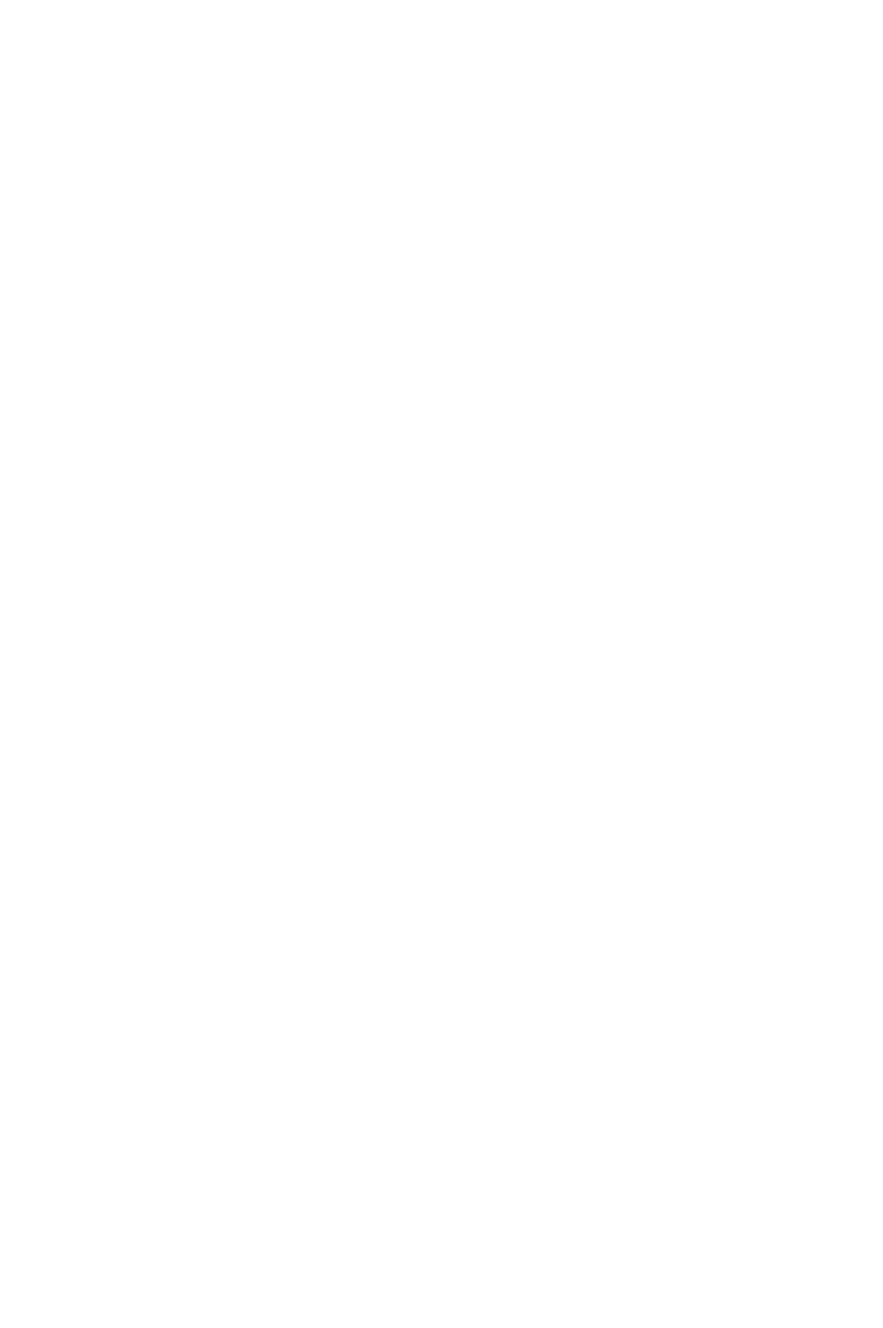
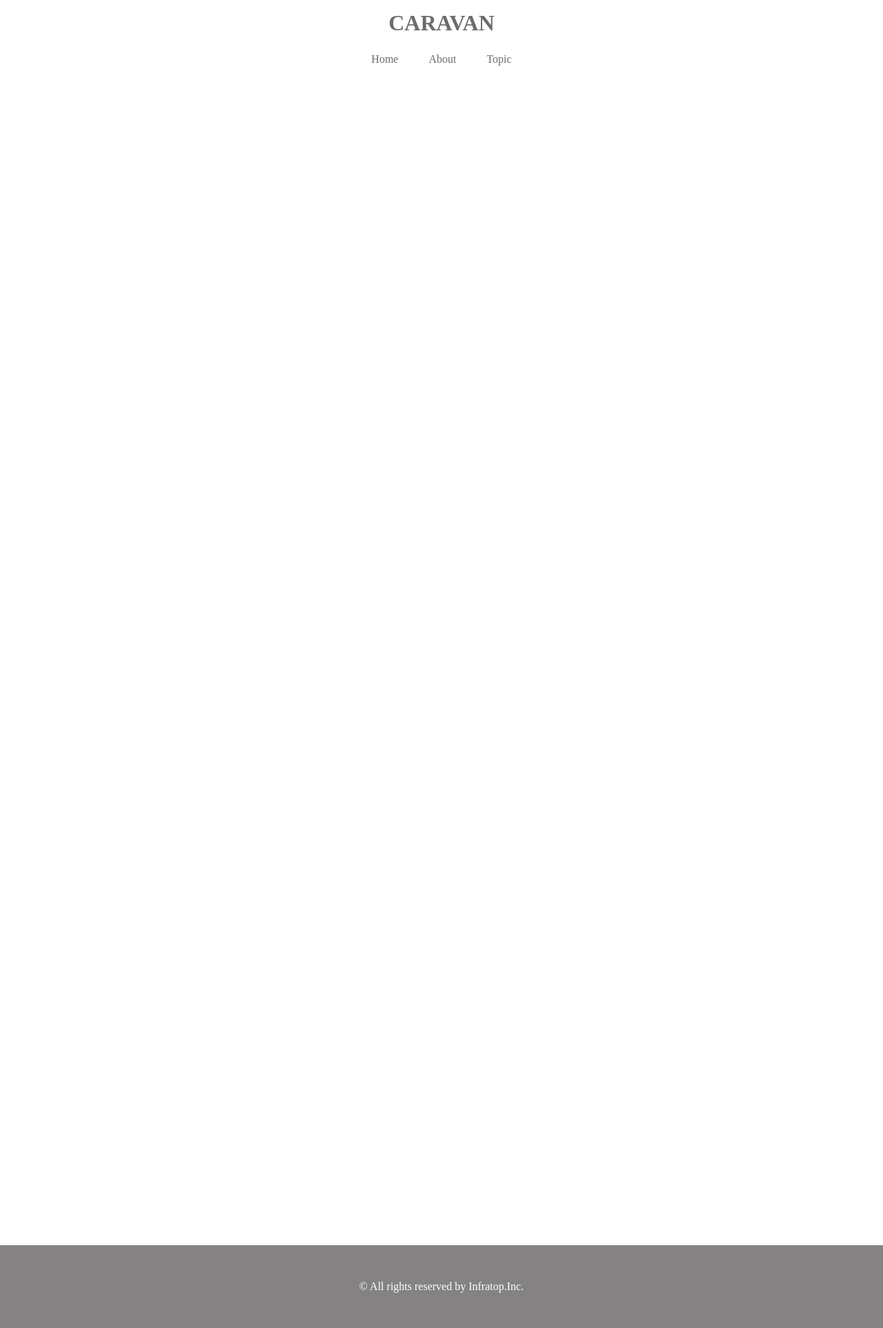
Before and after one commit to yuko-kochi/HTML-CSS, a plain HTML site: page cravan/index.html in a window 1280 px wide. Shown: the whole page at 69% size. Before the commit the page ends 1820 px from the top, so only its background shows below. Drawn offline with Linux system fonts and the light colour scheme.

Commit message:
[Finish]1-5

```diff
--- /dev/null
+++ b/cravan/chapter5_exercise.css
@@ -0,0 +1,117 @@
+* {
+  margin: 0;
+  padding: 0;
+  box-sizing: border-box;
+}
+
+header{
+  padding: 20px 0;
+  margin: 0 auto;
+  text-align: center;
+}
+
+.nav-list{
+  text-align: center;
+  padding: 15px 0;
+  margin: 0 auto;
+  border-top: 1px solid #848282;
+  border-bottom: 1px solid #848282;
+}
+
+.nav-list-item{
+  list-style: none;
+  display: inline-block;
+  margin: 0 20px;
+}
+
+.main{
+  width: 800px;
+  margin: 50px auto;
+  display: flex;
+  flex-wrap: wrap;
+
+}
+
+.box1{
+  width: 200px;
+  height: 200px;
+  background-color: #e6ffe9;
+}
+
+.box2{
+  width: 200px;
+  height: 200px;
+  background-color: #cbffd3;
+}
+
+.box3{
+  width: 200px;
+  height: 200px;
+  background-color: #aeffbd;
+}
+
+.box4{
+  width: 200px;
+  height: 200px;
+  background-color: #93ffab;
+}
+
+.box5 {
+  width: 200px;
+  height: 200px;
+  background-color: #f3ffd8;
+}
+
+.box6 {
+  width: 200px;
+  height: 200px;
+  background-color: #edffbe;
+}
+
+.box7 {
+  width: 200px;
+  height: 200px;
+  background-color: #e9ffa5;
+}
+
+.box8 {
+  width: 200px;
+  height: 200px;
+  background-color: #e4ff8d;
+}
+
+.box9 {
+  width: 200px;
+  height: 200px;
+  background-color: #d9e5ff;
+}
+
+.box10 {
+  width: 200px;
+  height: 200px;
+  background-color: #bad3ff;
+}
+
+.box11 {
+  width: 200px;
+  height: 200px;
+  background-color: #a4c6ff;
+}
+
+.box12 {
+  width: 200px;
+  height: 200px;
+  background-color: #8eb8ff;
+}
+
+footer {
+  width: 100%;
+  height: 120px;
+  text-align: center;
+  line-height: 120px;
+  background-color: #848282;
+}
+
+.footer-text {
+  color: #fff;
+}
--- a/cravan/index.html
+++ b/cravan/index.html
@@ -9,7 +9,23 @@
 
   <body>
 
-    <header></header>
+    <header>
+      <h1 class="heading">
+        <a href="index.html">
+        CARAVAN
+        </a>
+      </h1>
+    </header>
+
+    <nav>
+      <ul class="nav-list">
+        <li class="nav-list-item">
+          <a href="index.html">Home</a>
+        </li>
+        <li class="nav-list-item">About</li>
+        <li class="nav-list-item">Topic</li>
+      </ul>
+    </nav>
 
     <div class="main-visual">
       <div class="main-visual-content"></div>
@@ -20,7 +36,9 @@
       <div class="sidebar"></div>
     </div>
 
-   <footer></footer>
+   <footer>
+     <p class="footer-text">© All rights reserved by Infratop.Inc.</p>
+   </footer>
 
   </body>
 </html>
--- a/cravan/style.css
+++ b/cravan/style.css
@@ -2,12 +2,34 @@
   margin: 0;
   padding: 0;
   box-sizing: border-box;
+  color: #6c6c6c;
+}
+
+a{
+  text-decoration: none;
 }
 
 header{
-  width: 0;
-  padding: 0;
-  box-sizing: border-box;
+  width: 90%;
+  padding: 15px 0;
+  margin: 0 auto;
+  text-align: center;
+}
+
+header.heading{
+  font-size: 32px;
+}
+
+.nav-list{
+  text-align: center;
+  padding: 10px 0;
+  margin: 0 auto;
+}
+
+.nav-list-item{
+  list-style: none;
+  display: inline-block;
+  margin: 0 20px;
 }
 
 .main-visual{
@@ -40,4 +62,11 @@
 footer{
   width: 100%;
   height: 120px;
+  text-align: center;
+  line-height: 120px;
+  background-color: #848282;
 }
+
+.footer-text{
+  color: #fff;
+}
--- /dev/null
+++ b/cravan/確認問題 問３.css
@@ -0,0 +1,21 @@
+* {
+  margin: 0;
+  padding: 0;
+  box-sizing: border-box;
+}
+
+header{
+  width: 10%;
+}
+
+.header{
+  font-size: 22px;
+}
+
+nav{
+  text-align: center;
+}
+
+.list{
+  padding-left: 40px;
+}
```
Also changed, not shown: cravan/chapter5_exercise.html (added, +54 -0 lines), cravan/確認問題 問３.html (added, +25 -0 lines), 2 other files.
